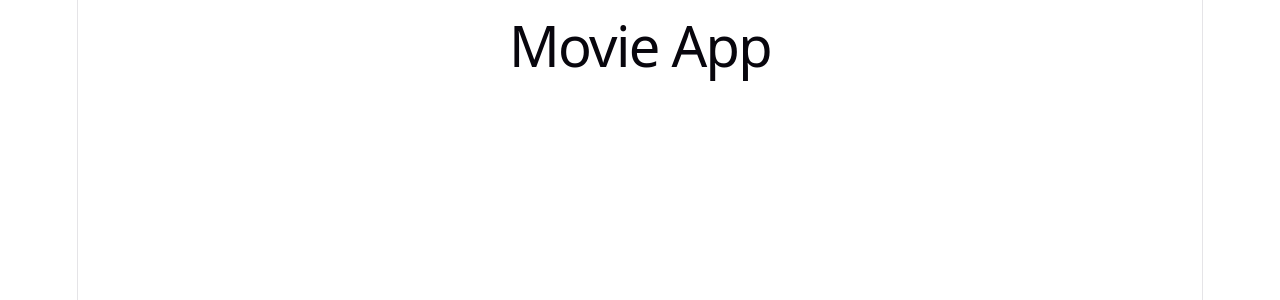
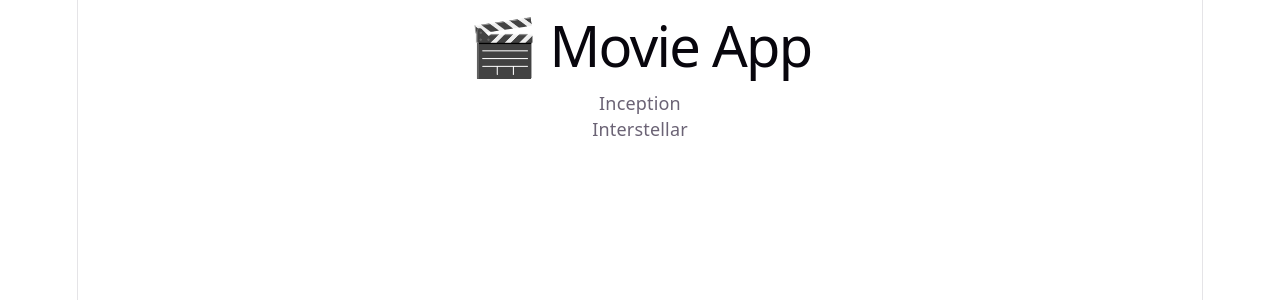
Before and after one commit to celestamaria-cmv/movie-app, a React (Vite) app: page / in a window 1280 px wide. Shown: the top 300 px of the page. Built offline with nearby package versions, Linux system fonts and the light colour scheme.

Commit message:
Day 2: Implemented Movie type and dynamic rendering

```diff
--- a/src/App.tsx
+++ b/src/App.tsx
@@ -1,10 +1,31 @@
+import type { Movie } from "./types/movie";
 
-function App(){
-  return(
+const movies: Movie[] = [
+  {
+    id: 1,
+    title: "Inception",
+    poster_path: "",
+    release_date: "2010",
+    vote_average: 8.8,
+  },
+  {
+    id: 2,
+    title: "Interstellar",
+    poster_path: "",
+    release_date: "2014",
+    vote_average: 8.6,
+  },
+];
+
+function App() {
+  return (
     <div>
-      <h1>Movie App</h1>
+      <h1>🎬 Movie App</h1>
+
+      {movies.map((movie) => {
+        return <p key={movie.id}>{movie.title}</p>;
+      })}
     </div>
-
   );
 }
 
--- /dev/null
+++ b/src/types/movie.ts
@@ -0,0 +1,7 @@
+export type Movie ={
+    id:number
+    title:string;
+    poster_path:string;
+    release_date:string;
+    vote_average:number;
+}
```
